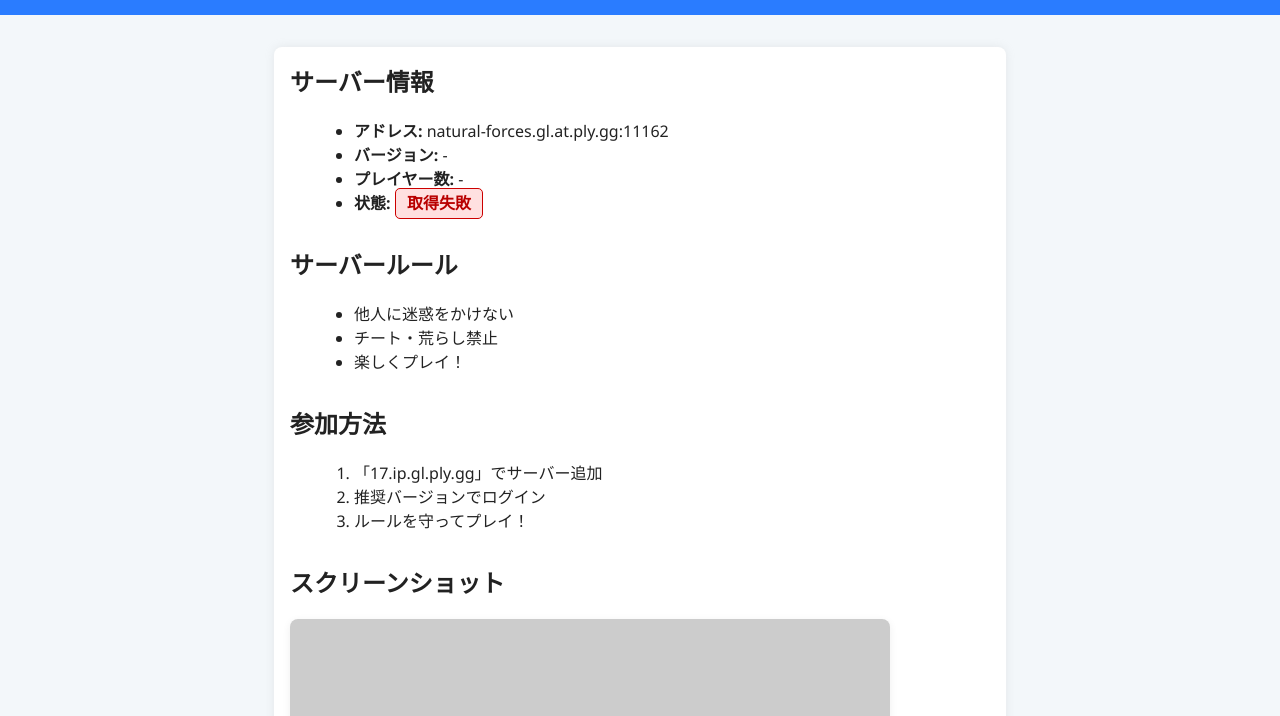
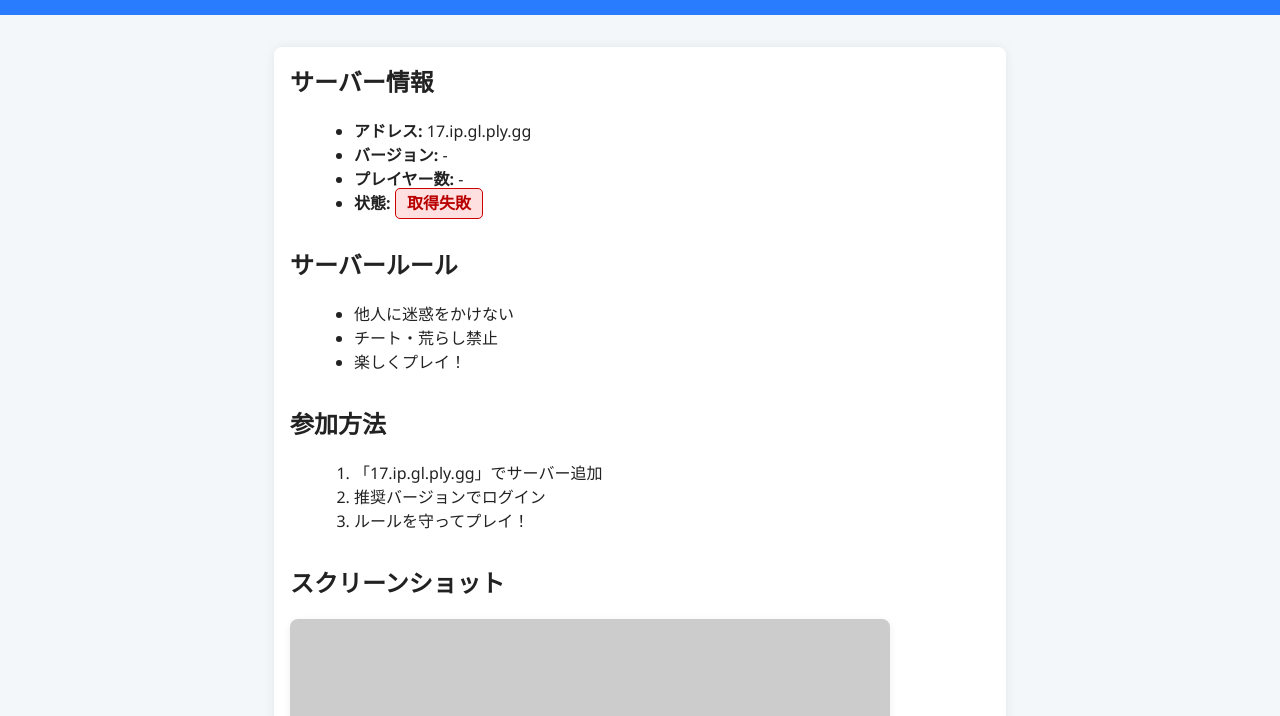
Before and after one commit to ConbiFan/sabai, a plain HTML site: page index.html in a window 1280 px wide. Shown: the part 84-800 px from the top of the page. Drawn offline with Linux system fonts and the light colour scheme; no server answers; placeholder pictures from the web are drawn by us.

Commit message:
Update index.html

```diff
--- a/index.html
+++ b/index.html
@@ -46,11 +46,11 @@
   </footer>
   <script>
     // サーバーアドレスをここで指定
-    const serverAddress = "natural-forces.gl.at.ply.gg:11162";
+    const serverAddress = "17.ip.gl.ply.gg";
     document.getElementById("server-address").textContent = serverAddress;
 
     // mcapi.us APIを使ってサーバーステータスを取得
-    fetch(`https://mcapi.us/server/status?ip=${serverAddress}`)
+    fetch(`https://mcapi.us/server/status?ip={serverAddress}`)
       .then(res => res.json())
       .then(data => {
         if (data.online) {
```
